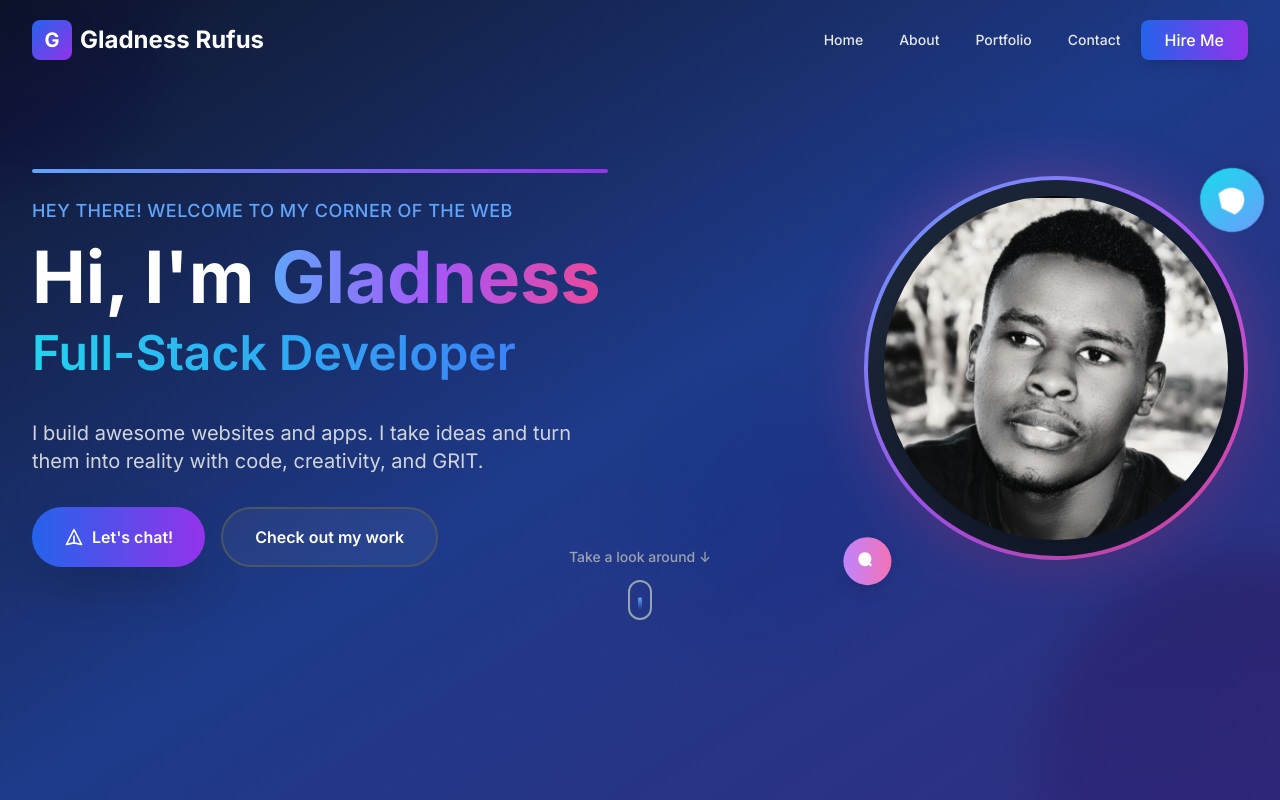
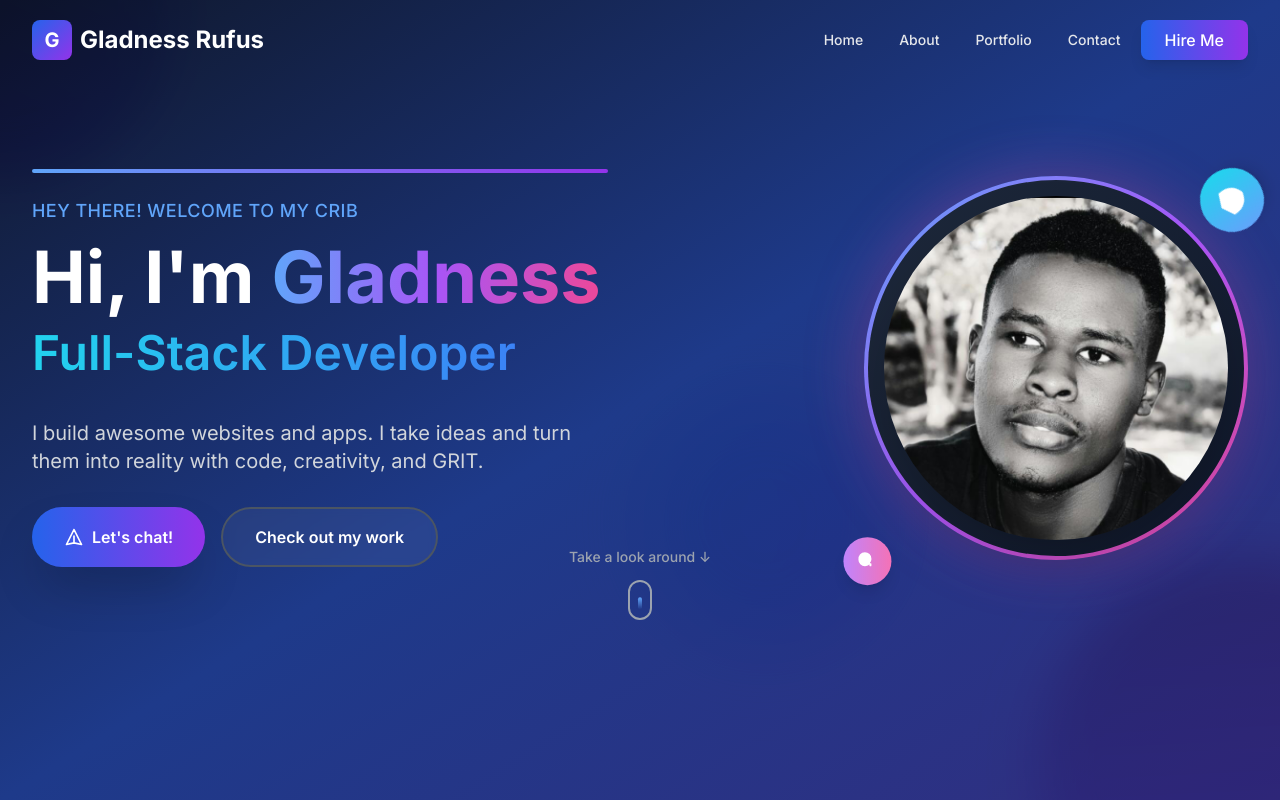
Before and after one commit to RkayG/portfolio, a Next.js app: page / in a window 1280 px wide. Shown: the top 800 px of the page. Built offline with nearby package versions, Linux system fonts and the light colour scheme.

Commit message:
Update HeroSection.jsx

```diff
--- a/src/app/components/HeroSection.jsx
+++ b/src/app/components/HeroSection.jsx
@@ -103,7 +103,7 @@ const HeroSection = () => {
                   variants={itemVariants}
                   className="text-blue-400 font-medium text-base md:text-lg tracking-wide uppercase"
                 >
-                  Hey there! Welcome to my corner of the web
+                  Hey there! Welcome to my Crib
                 </motion.p>
 
                 <motion.h1
```
